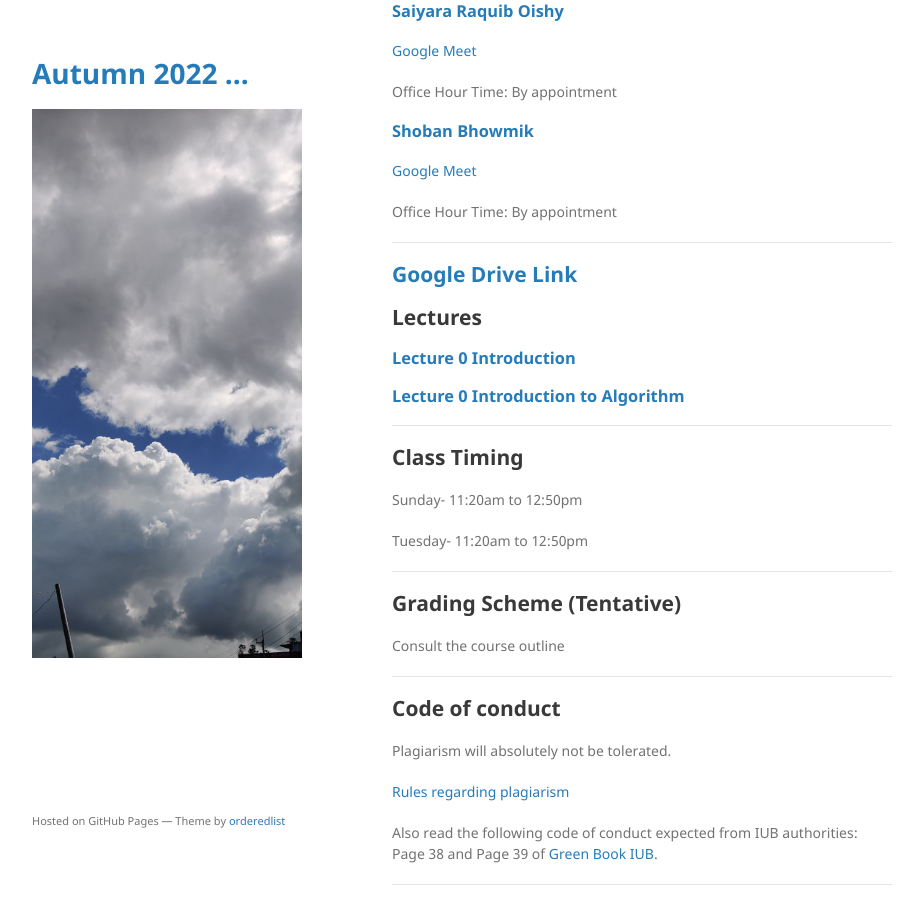
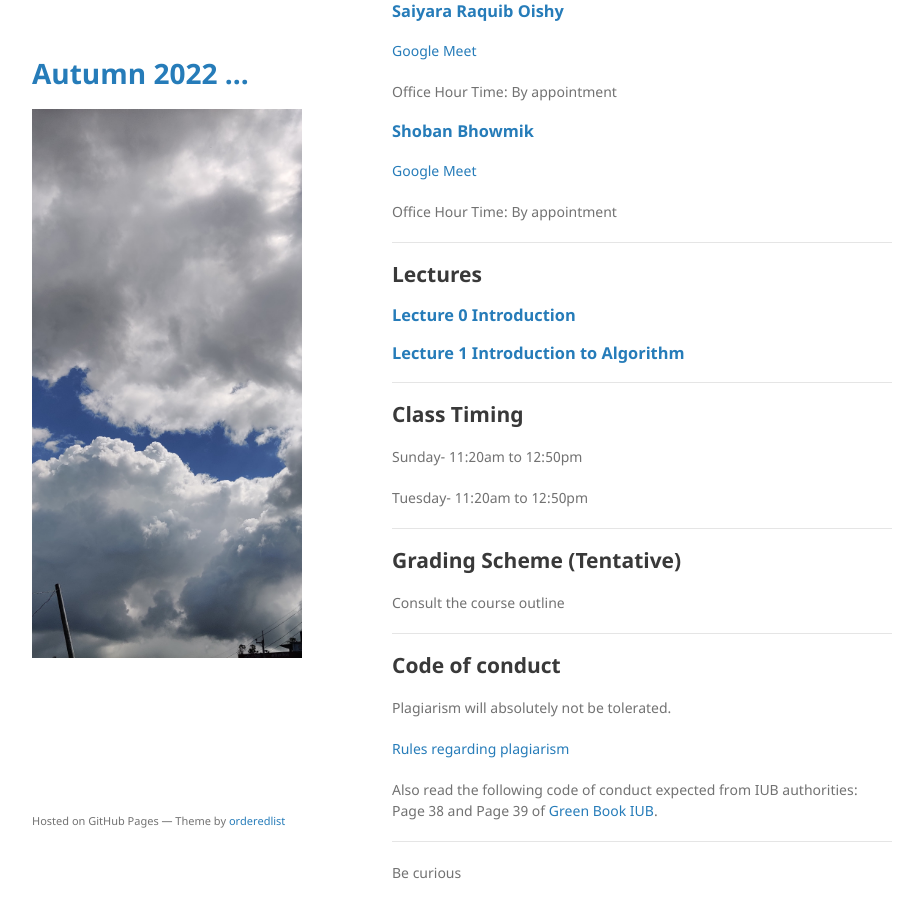
Before and after one commit to mohammadmotiurrahman/mohammadmotiurrahman.github.io, a Jekyll site: the page built from cse211_2/index.md, in a window 1280 px wide and 900 px high, scrolled down 564 px. Shown: the whole window, without its empty margins (178-1101 px from the left). Built offline with Jekyll 4.4.1, drawn with Linux system fonts in a browser that asks for light colours; our own code applies the rules of GitHub Pages for plain Markdown files.

Commit message:
Update index.md

```diff
--- a/cse211_2/index.md
+++ b/cse211_2/index.md
@@ -35,12 +35,11 @@
 Office Hour Time: By appointment
 
 * * *
-## [Google Drive Link](https://drive.google.com/drive/folders/1K3MD1XFtCfr700KjvasbbBVfn21gmRCg?usp=sharing)
 
 ## Lectures
 
 ### [Lecture 0 Introduction](https://docs.google.com/presentation/d/122dASDvKv-0vbwAWQUJcUTDo6oysnvg4nAyLGaV0ABA/edit?usp=sharing)
-### [Lecture 0 Introduction to Algorithm](https://docs.google.com/presentation/d/1Favd9zoMswD1XJpuLT-Pd04KZjOFL6s7WpO-sQoO40w/edit?usp=sharing)
+### [Lecture 1 Introduction to Algorithm](https://docs.google.com/presentation/d/1Favd9zoMswD1XJpuLT-Pd04KZjOFL6s7WpO-sQoO40w/edit?usp=sharing)
 
 * * *
 ## Class Timing
```
